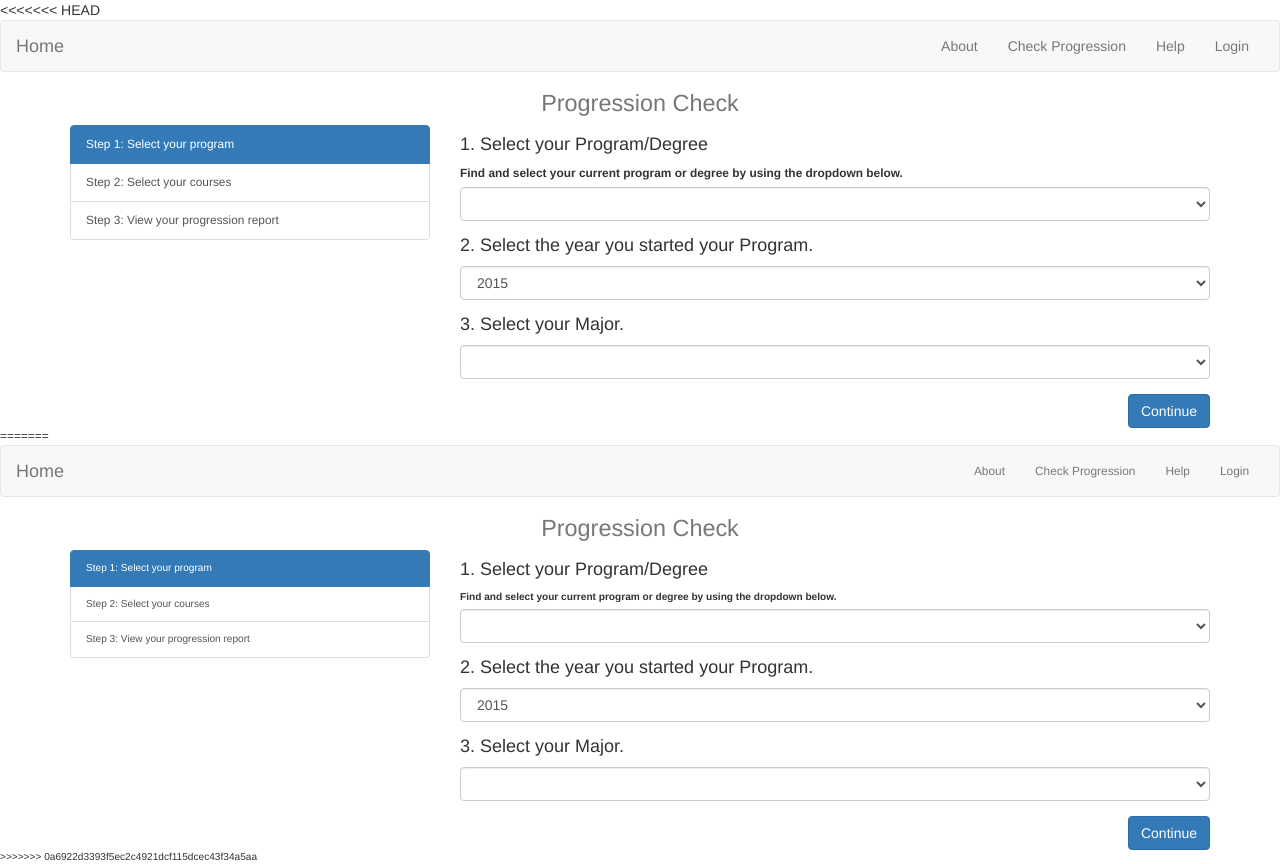
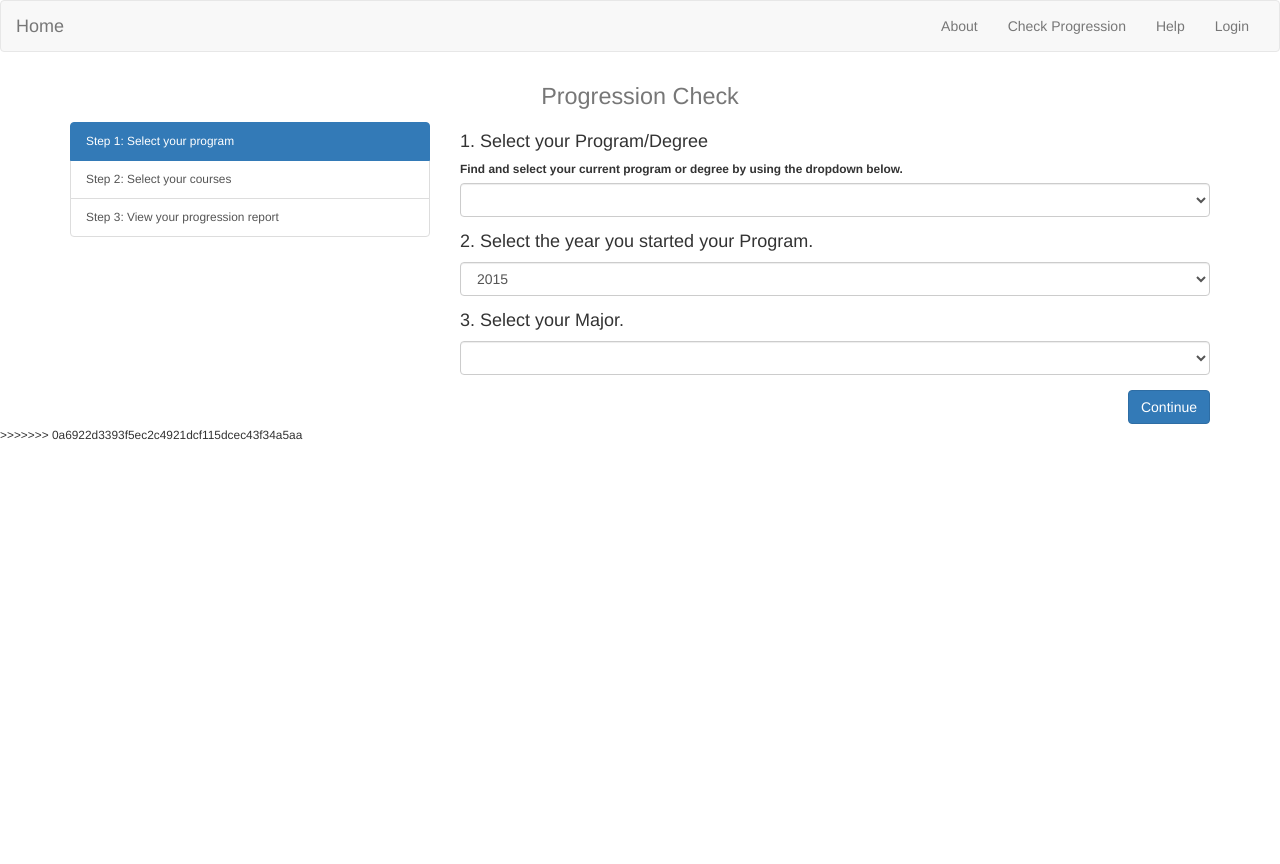
Before and after one commit to Thomas-Zhe-Liu/Progression_Check_Web, a Flask app: page /step1 in a window 1280 px wide. After the commit the page ends 440 px from the top, so only its background shows below. Run offline with Flask 2, Linux system fonts and the light colour scheme; lists and menus that the app fills with data are empty; some libraries are stand-ins or nearby versions.

Commit message:
Removed error in code/duplicate head

```diff
--- a/app/templates/step1.html
+++ b/app/templates/step1.html
@@ -1,77 +1,3 @@
-<<<<<<< HEAD
-<!DOCTYPE html>
-<html lang="en">
-<head>
-  <meta charset="UTF-8">
-  <title>Gradget</title>
-  <link href="/static/css/bootstrap.min.css" rel="stylesheet">
-
-  <nav class="navbar navbar-default">
-    <div class="container-fluid">
-      <!-- Brand and toggle get grouped for better mobile display -->
-      <div class="navbar-header">
-        <a class="navbar-brand" href="/">Home</a>
-      </div>
-
-      <!-- Collect the nav links, forms, and other content for toggling -->
-      <div class="collapse navbar-collapse" id="bs-example-navbar-collapse-1">
-        <ul class="nav navbar-nav navbar-right">
-          <li><a href="#">About</a></li>
-          <li><a href="/step1">Check Progression</a></li>
-          <li><a href="#">Help</a></li>
-          <li><a href="#">Login</a></li>
-        </ul>
-      </div><!-- /.navbar-collapse -->
-    </div><!-- /.container-fluid -->
-  </nav>
-</head>
-<body>
-  <h1 class="text-center"> <small clss="text-muted">Progression Check</h1>
-
-  <div class="container">
-    <div class="row">
-      <div class="col-lg-4">
-        <div class="list-group">
-          <button type="button" class="list-group-item list-group-item-action active">Step 1: Select your program</button>
-          <button type="button" class="list-group-item list-group-item-action">Step 2: Select your courses</button>
-          <button type="button" class="list-group-item list-group-item-action">Step 3: View your progression report</button>
-        </div>
-      </div>
-
-      <div class="col-lg-8">
-        <form>
-          <h4>1. Select your Program/Degree</h4>
-          <div class="form-group">
-            <label for="exampleFormControlSelect1">Find and select your current program or degree by using the dropdown below.</label>
-            <select class="form-control" id="exampleFormControlSelect1">
-
-            </select>
-          </div>
-
-          <h4>2. Select the year you started your Program.</h4>
-          <div class="form-group">
-            <select class="form-control" id="exampleFormControlSelect1">
-              <option>2015</option>
-              <option>2016</option>
-              <option>2017</option>
-              <option>2018</option>
-              <option>2019</option>
-            </select>
-          </div>
-
-          <h4>3. Select your Major.</h4>
-          <div class="form-group">
-            <select class="form-control" id="exampleFormControlSelect1">
-
-            </select>
-          </div>
-        </form>
-        <a class="btn btn-primary pull-right" href="/step2" role="button">Continue</a>
-      </div>
-    </div>
-  </div>
-</body>
-=======
 <!DOCTYPE html>
 <html lang="en">
 <head>
```
